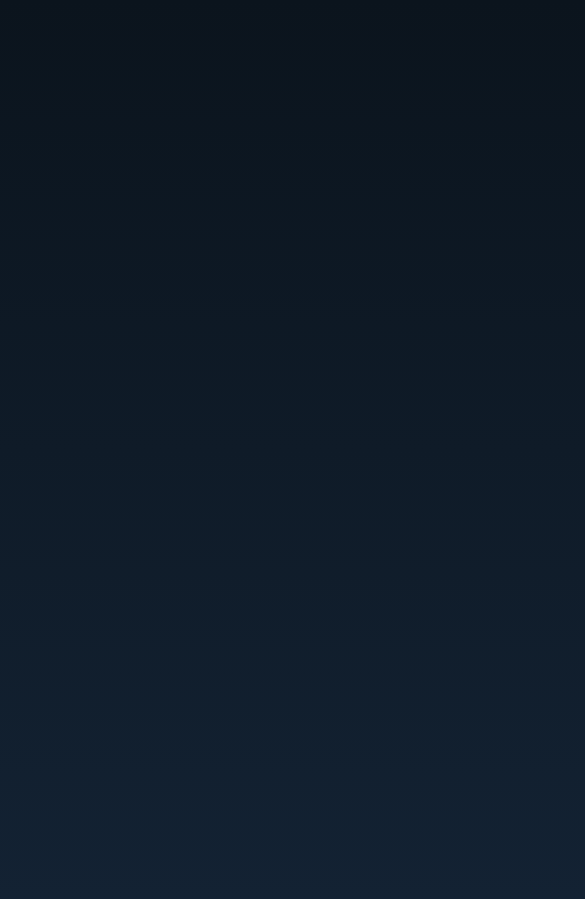
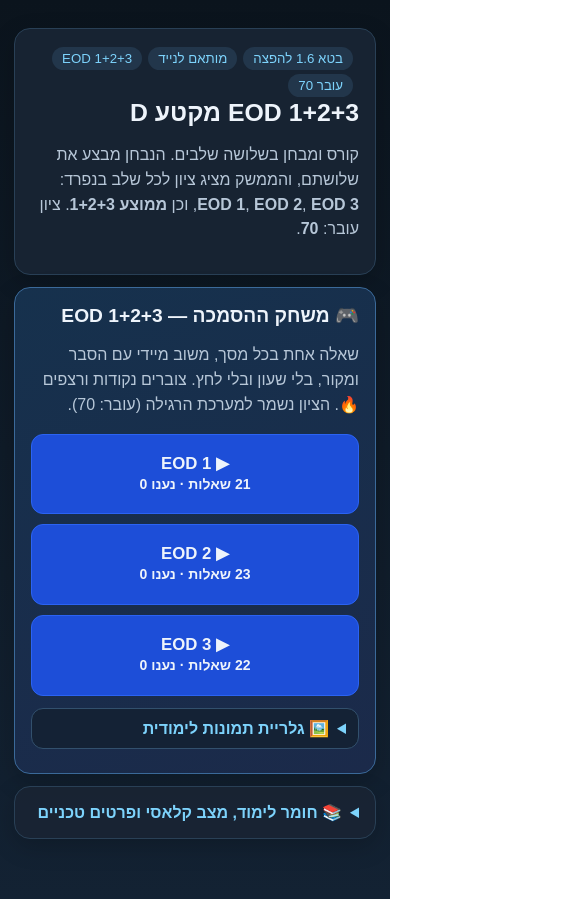
Before and after one commit to wallaboohi/ppe-form, a plain HTML site: page eod/eod-1-2-3-segment-d-beta1-6.html in a window 390 px wide. Shown: the top 899 px of the page, 585 px wide, since content can reach past the window. Drawn offline with Linux system fonts and the light colour scheme.

Commit message:
EOD course: fix 10,000px horizontal scroll caused by RTL skip-link (page looked blank on phones)

```diff
--- a/eod/eod-1-2-3-segment-d-beta1-6.html
+++ b/eod/eod-1-2-3-segment-d-beta1-6.html
@@ -36,8 +36,8 @@
     code{background:#101b27;padding:1px 5px;border-radius:6px}
 
     :focus-visible{outline:3px solid var(--accent);outline-offset:2px}
-    .skip{position:absolute;left:-9999px;top:auto;width:1px;height:1px;overflow:hidden}
-    .skip:focus{left:12px;top:12px;width:auto;height:auto;padding:10px 14px;background:#fff;color:#000;z-index:9999;border-radius:8px}
+    .skip{position:absolute;top:0;inset-inline-start:0;width:1px;height:1px;overflow:hidden;clip:rect(0 0 0 0);white-space:nowrap}
+    .skip:focus{inset-inline-start:12px;top:12px;clip:auto;white-space:normal;width:auto;height:auto;padding:10px 14px;background:#fff;color:#000;z-index:9999;border-radius:8px}
     .hero-note{padding:12px 14px;border-radius:12px;background:#123524;border:1px solid #1f6b45;color:#d1fae5;margin-top:10px}
     .img-grid{display:grid;grid-template-columns:repeat(auto-fit,minmax(220px,1fr));gap:12px;margin:12px 0}
     figure.visual{margin:0;background:#142235;border:1px solid #32506d;border-radius:12px;overflow:hidden}
```
